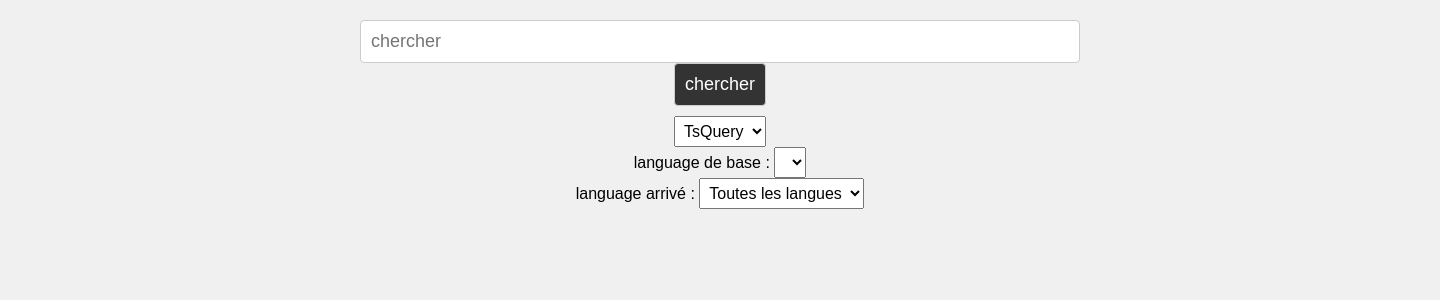
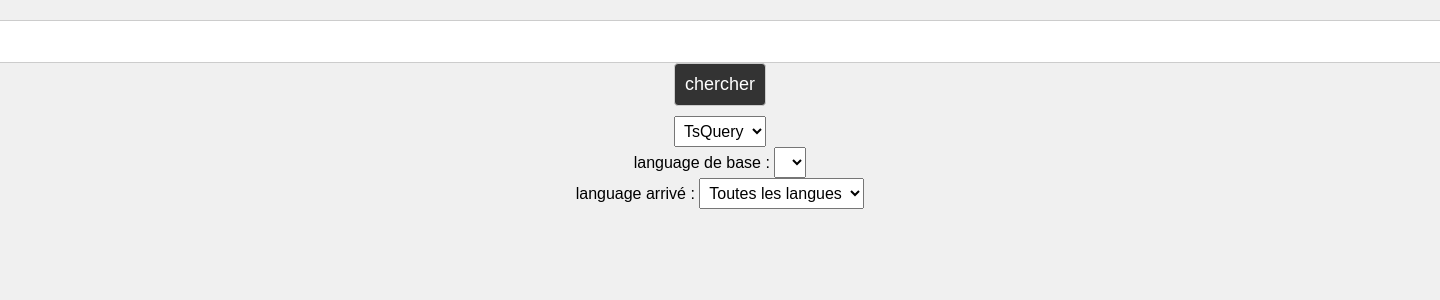
Before and after one commit to Lexika-Project/lexika, a Flask app: page /tmp in a window 1440 px wide; the page is wider, and only the part inside the window is pictured. Shown: the top 300 px of that part. Run offline with Flask 3, Linux system fonts and the light colour scheme; data that the repository does not hold is empty; some libraries are stand-ins or nearby versions.

Commit message:
Update style.css

```diff
--- a/site/static/css/style.css
+++ b/site/static/css/style.css
@@ -133,7 +133,7 @@ table th {
 }
 
 #search {
-    width: 50%;
+    width: 120%;
     padding: 10px;
     font-size: 18px;
     border: 1px solid #ccc;
```
